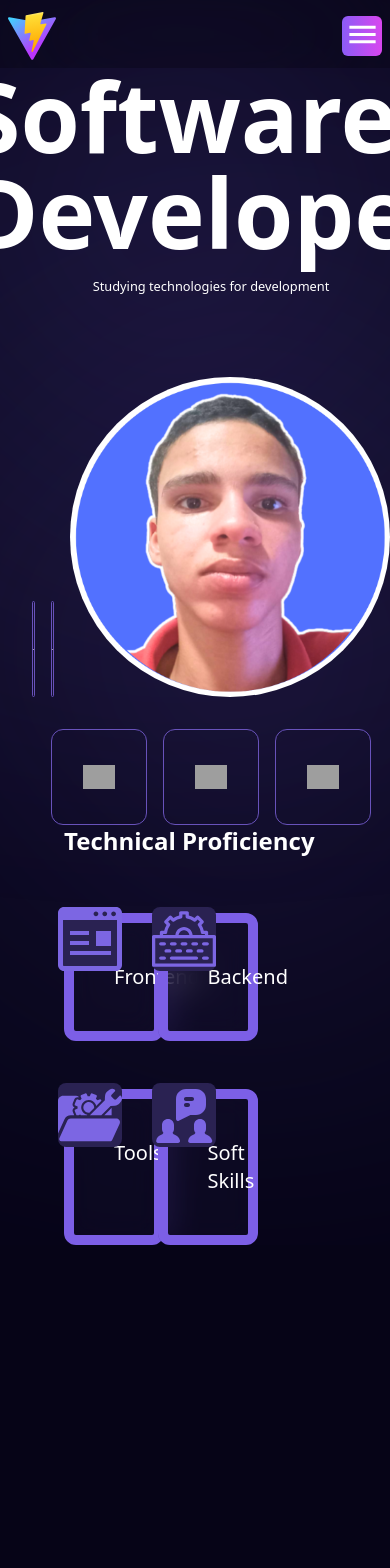
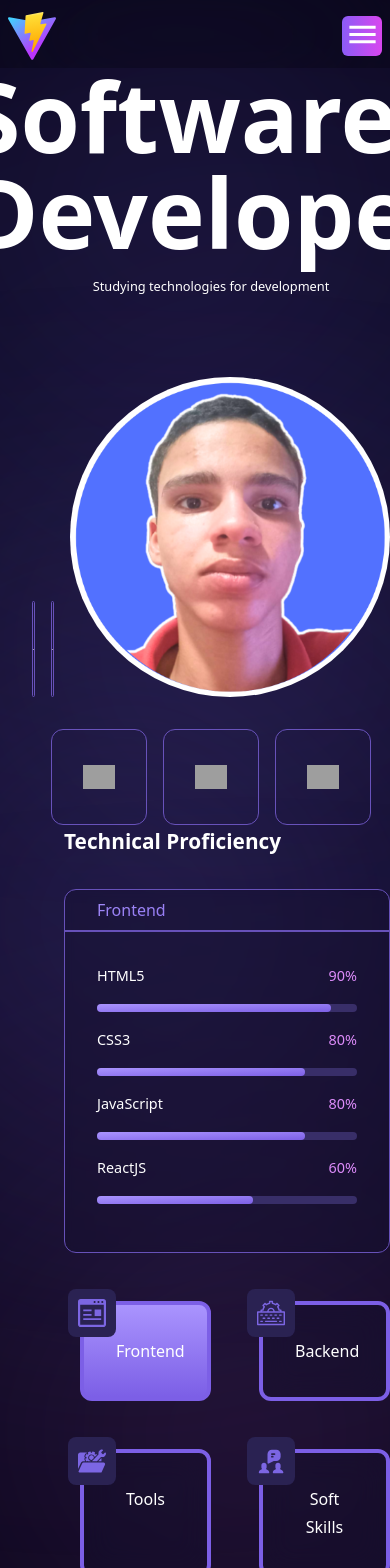
Before and after one commit to Douglascrc/MyPortifolio, a React (Vite) app: page / in a window 390 px wide. Shown: the top 1568 px of the page. Before the commit the page ends 1245 px from the top, so only its background shows below. Built offline with nearby package versions, Linux system fonts and the light colour scheme; grey boxes are pictures that could not be loaded.

Commit message:
feat: Complete the Hero session

```diff
--- a/src/components/Skills/Skills.css
+++ b/src/components/Skills/Skills.css
@@ -0,0 +1,64 @@
+.skills-container::after,
+.skills-container::before {
+    content: " ";
+    width: 28rem;
+    height: 28rem;
+    border-radius: 28.125rem;
+    background: #7c66e3;
+    position: absolute;
+    z-index: -1;
+    filter: blur(200px);
+}
+
+.skills-container::before {
+    background: #9e51b9;
+    bottom: 0rem;
+    right: 0rem;
+}
+
+.skills-container::after{
+    top: -3rem;
+    left: -5rem;
+}
+
+@media (max-width:1025px) {
+
+    .skills,
+    .skills-content {
+        grid-gap: 2rem;
+    }
+
+    .skills {
+        padding-left: 1rem;
+    }
+
+}
+
+@media (max-width:1025px) {
+
+    .skills,
+    .skills-info {
+        width: 100%;
+    }
+
+    .skills-content {
+        flex-direction: column-reverse;
+        gap: 3rem;
+    }
+
+    .skills-container h5 {
+        font-size: 1.3rem;
+        margin-bottom: 2rem;
+    }
+
+    .skills-container::after,
+    .skills-container::before {
+        width: 18rem;
+        height: 18rem;
+    }
+}
+@media (max-width:680px) {
+    .skills-container {
+        padding: 0;
+    }
+}
--- a/src/components/Skills/Skills.tsx
+++ b/src/components/Skills/Skills.tsx
@@ -1,10 +1,18 @@
+import { useState } from 'react';
 import { SKILLS } from '../../util/data';
 import './Skills.css'
+import SkillInfoCard from './SkillsInfoCard/SkillsInfoCard';
 import SkillCard from './SkillsCard/SkillsCard';
 
 const Skills = () => {
+    const [selectedSkills, setSelectedSkills] = useState(SKILLS[0])
+
+    const handleSkillsClick = (data: {title:string, icon:string,skills:{skill:string, percentagem:string}[]}) => {
+        setSelectedSkills(data)
+    }
+
     return (
-        <section className='relative ml-16'>
+        <section className='skills-container relative ml-16'>
             <h5 className='text-2xl font-semibold mb-14'>Technical Proficiency</h5>
 
             <div className='skills-content gap-12 items-start flex '>
@@ -14,12 +22,13 @@ const Skills = () => {
                         key={item.title}
                         iconUrl={item.icon}
                         title={item.title}
-                        isActive={false} onclick={function (): void {
-                            throw new Error('Function not implemented.');
-                        } }/>
+                        isActive={selectedSkills.title === item.title} onclick={ () => {
+                            handleSkillsClick(item) }}/>
                     ))}
                 </div>
-                <div className='skills-info flex-1'></div>
+                <div className='skills-info flex-1'>
+                    <SkillInfoCard heading={selectedSkills.title} skills={selectedSkills.skills}/>
+                </div>
             </div>
         </section>
      );
--- a/src/components/Skills/SkillsCard/SkillsCard.css
+++ b/src/components/Skills/SkillsCard/SkillsCard.css
@@ -4,7 +4,7 @@
 }
 
 .skill-card {
-    border: solid 0.65rem #7c5fe6;
+    border: solid 0.25rem #7c5fe6;
     border-radius: 0.75rem;
     padding: 2.5rem;
     text-align: center;
@@ -14,3 +14,29 @@
     cursor: pointer;
     transition: all ease 0.3s;
 }
+
+@media (max-width:1025px) {
+
+    .skill-card {
+        padding: 2rem;
+    }
+
+    .skill-card span {
+        font-size: 1rem;
+    }
+
+    .skill-icon {
+        width: 3rem;
+        height: 3rem;
+    }
+    .skill-icon img {
+        width: 1.8rem;
+    }
+}
+
+@media (max-width:768px) {
+
+    .skill-card span {
+
+    }
+}
--- a/src/components/Skills/SkillsInfoCard/SkillsInfoCard.css
+++ b/src/components/Skills/SkillsInfoCard/SkillsInfoCard.css
@@ -0,0 +1,13 @@
+@media (max-width:1025px) {
+    .skill-info-card h6 {
+        font-size: 1.1rem;
+    }
+
+    .skill-info p {
+        font-size: 0.9rem;
+    }
+
+    .skill-info-content {
+        padding: 1.5rem;
+    }
+}
--- a/src/components/Skills/SkillsInfoCard/SkillsInfoCard.tsx
+++ b/src/components/Skills/SkillsInfoCard/SkillsInfoCard.tsx
@@ -0,0 +1,25 @@
+import "./SkillsInfoCard.css"
+import React from "react";
+
+const SkillInfoCard = ({heading,skills}: {heading:string, skills:{ skill: string, percentagem: string }[]}) => {
+    return ( <div className="min-h-72 rounded-xl border border-[#6751b9] bg-[#16112f65]  backdrop-blur-sm">
+        <h6 className="text-base font-medium py-2 px-8 bg-gradient-to-br from-[#ac96ff] to-[#7c5fe6] bg-clip-text text-transparent border-b-2 border-[#6751b9]" >{heading}</h6>
+
+        <div className="skill-info-content p-8">
+            {skills.map((item,index) => (
+                <React.Fragment key={`skill_${index}`}>
+                    <div className="skill-info flex justify-between">
+                        <p className="font-medium text-base">{item.skill}</p>
+                        <p className="font-medium text-base text-[#dd8cfa]">{item.percentagem}</p>
+                    </div>
+
+                    <div className="skill-progress-bg w-full h-2 rounded-lg bg-[#382e68] my-4 ">
+                        <div className="w-0 h-2  rounded-lg bg-gradient-to-br from-[#aa94fe] to-[#7d60e6] transition-all ease-in-out duration-500" style={{width:item.percentagem}}/>
+                    </div>
+                </React.Fragment>
+            ))}
+        </div>
+    </div> );
+}
+
+export default SkillInfoCard;
```
